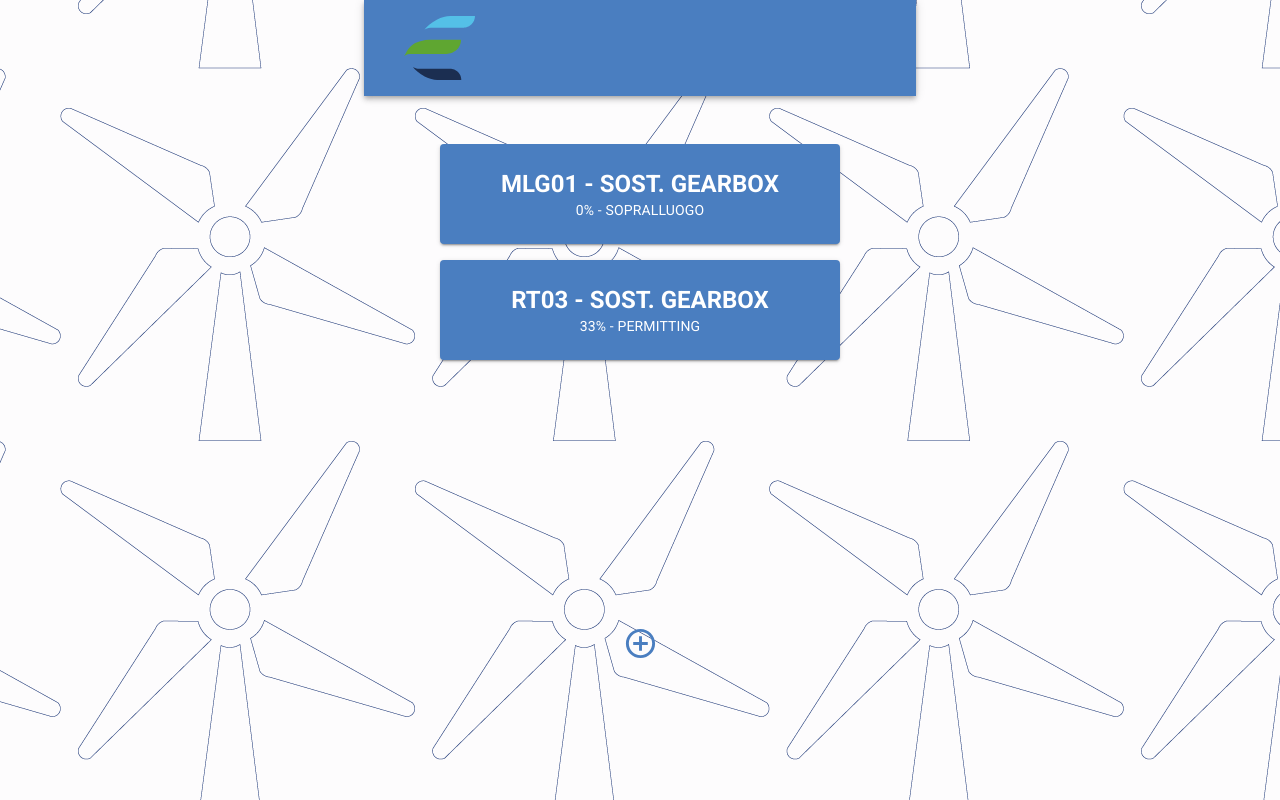
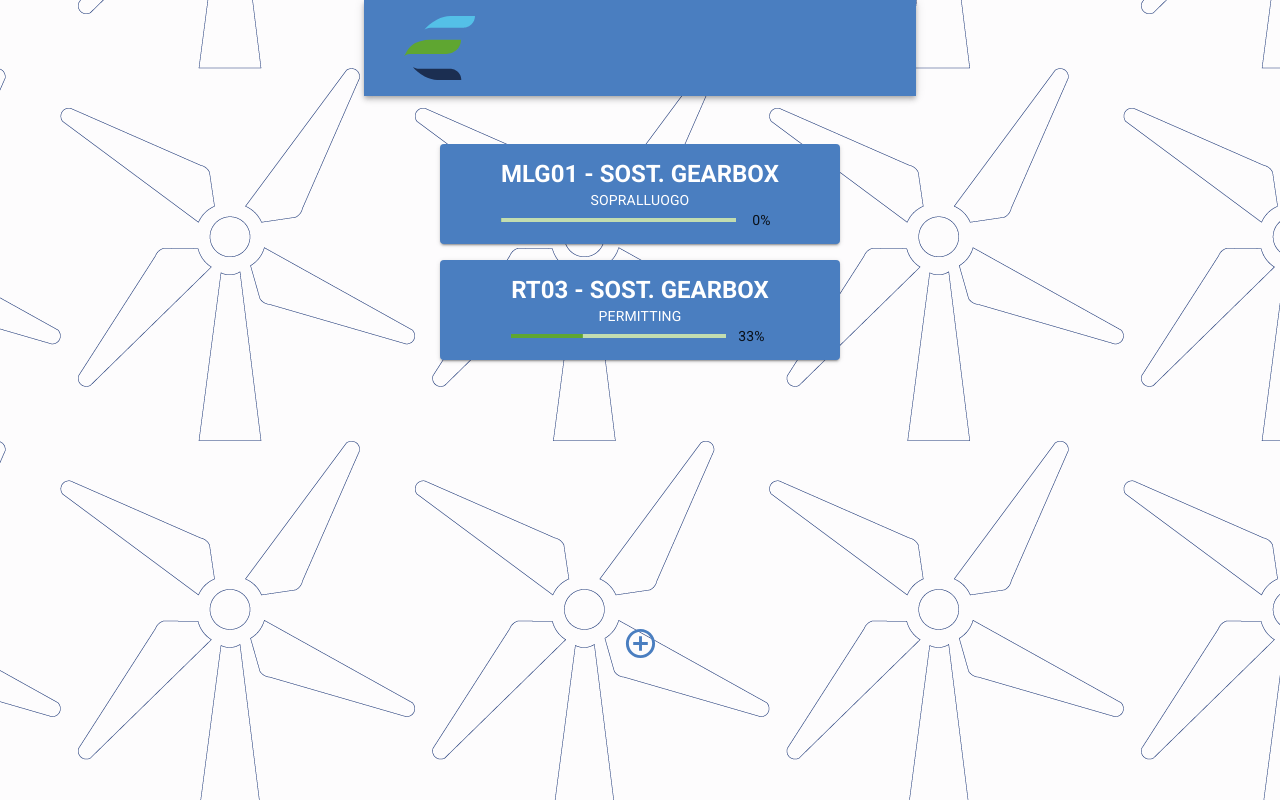
Before and after one commit to simone-lungarella/winforce, a React (Create React App) app: page / in a window 1280 px wide. Built offline with nearby package versions, Linux system fonts and the light colour scheme.

Commit message:
Created detail modal

```diff
--- a/src/App.js
+++ b/src/App.js
@@ -21,8 +21,14 @@ const theme = createTheme({
     },
     secondary: {
       light: '#ff7961',
-      main: '#f44336',
+      main: '#39621d',
       dark: '#ba000d',
+      contrastText: '#000',
+    },
+    success: {
+      light: '#ff7961',
+      main: '#5fa631',
+      dark: '#508929',
       contrastText: '#000',
     }
   },
@@ -35,19 +41,19 @@ const App = () => {
       id: "1",
       turbinName: "MLG01",
       operation: "Sost. Gearbox",
-      description: "Cantiere I.XXXX",
       creationDate: "29-05-2022 19:31",
       completedSteps: 0,
-      complete: false,
+      startEEMM: "01-06-2022",
+      startOOCC: ""
     },
     {
       id: "2",
       turbinName: "RT03",
       operation: "Sost. Gearbox",
-      description: "Cantiere I.XXXX",
       creationDate: "29-05-2022 17:12",
       completedSteps: 3,
-      complete: false
+      startEEMM: "01-06-2022",
+      startOOCC: "02-06-2022"
     }
   ];
 
--- a/src/StepList.js
+++ /dev/null
@@ -1,59 +0,0 @@
-import {
-    Box, Checkbox, FormControlLabel, Grid, Stack, Typography
-} from "@mui/material";
-import { default as React } from 'react';
-
-const formStyle = {
-    position: 'absolute',
-    top: '50%',
-    left: '50%',
-    transform: 'translate(-50%, -50%)',
-    width: 400,
-    bgcolor: 'background.paper',
-    border: '2px solid #284871',
-    boxShadow: 24,
-    p: 4,
-};
-
-const StepList = (props) => {
-
-
-    const handleCheckboxChange = (event) => {
-        event.target.checked ?
-            props.stepComplete(event.target.value) :
-            props.stepIncomplete(event.target.value);
-    }
-
-    return (
-        <Box sx={formStyle} >
-
-            <Stack direction="column" spacing={0} alignItems="center" justifyContent="top"
-                style={{ overflowY: "scroll", height: 200, width: "100%" }}>
-
-                <Grid container direction="row" alignItems="center" spacing={0} >
-                    {props.stepList.map((step) => {
-                        console.log(props.reachedStep);
-                        return (
-                            <Grid item xs={12} key={step.id}>
-                                <FormControlLabel
-                                    value={step.id}
-                                    control={<Checkbox size="large" color="success"
-                                        checked={(props.stepList[props.reachedStep]) == null || (step.id < (props.stepList[props.reachedStep]).id)}
-                                        disabled={(props.stepList[props.reachedStep]) != null && (step.id > (props.stepList[props.reachedStep]).id)}
-                                        onChange={handleCheckboxChange}
-                                    />}
-                                    label={<Typography variant="h5" >{step.name}</Typography>}
-                                    labelPlacement="end"
-                                />
-                            </Grid>
-                        );
-                    }
-                    )}
-                </Grid>
-
-            </Stack>
-        </Box >
-    );
-}
-
-export default StepList;
--- a/src/Turbine.js
+++ b/src/Turbine.js
@@ -1,10 +1,9 @@
 import {
     Box, Button,
-    Grid, Modal, Typography
+    Grid, LinearProgress, Modal, Typography
 } from "@mui/material";
 import React from 'react';
-import StepList from './StepList';
-
+import TurbineDetail from './TurbineDetail.js';
 
 const Turbine = (props) => {
 
@@ -21,17 +20,27 @@ const Turbine = (props) => {
     const stepsNames = props.steps.map(filtered => filtered.name);
     let reachedStep = stepsNames.length > 0 ? stepsNames[props.turbine.completedSteps] : "No step found";
     if (props.turbine.completedSteps === stepsNames.length) {
-        reachedStep = "COMPLETED";
+        reachedStep = "COMPLETATO";
     }
     const percentage = stepsNames.length > 0 && (props.turbine.completedSteps / stepsNames.length) * 100;
 
     return (
         <React.Fragment>
-            <Button style={{ width: 400, height: 100 }} variant="contained" onClick={() => setOpen(true)}>
+            <Button style={{ width: 400, height: 100 }} variant="contained" color={percentage === 100 ? "success" : "primary"} onClick={() => setOpen(true)}>
                 <Grid container direction="column" justifyContent="center" alignItems="center">
                     <Grid item xs={12}>
                         <Typography variant="h5"><b>{props.turbine.turbinName} - {props.turbine.operation}</b></Typography>
-                        <Typography variant="body2">{Math.floor(percentage)}% - {reachedStep}</Typography>
+                        <Typography variant="body2"> {reachedStep}</Typography>
+                        <Box sx={{ display: 'flex', alignItems: 'center' }}>
+                            <Box sx={{ width: '100%', mr: 1 }}>
+                                <LinearProgress color={percentage === 100 ? "secondary" : "success"} variant="determinate" value={percentage} />
+                            </Box>
+                            <Box sx={{ minWidth: 35 }}>
+                                <Typography variant="body2" color="text.primary">{`${Math.round(
+                                    percentage,
+                                )}%`}</Typography>
+                            </Box>
+                        </Box>
                     </Grid>
                 </Grid>
             </Button>
@@ -42,11 +51,12 @@ const Turbine = (props) => {
                 aria-describedby="modal-modal-description"
             >
                 <Box>
-                    <StepList
+                    <TurbineDetail
                         stepList={props.steps}
                         reachedStep={props.turbine.completedSteps}
                         stepComplete={handleStepComplete}
-                        stepIncomplete={handleStepIncomplete} />
+                        stepIncomplete={handleStepIncomplete}
+                        turbineMaster={props.turbine} />
                 </Box>
             </Modal>
         </React.Fragment>
--- /dev/null
+++ b/src/TurbineDetail.js
@@ -0,0 +1,92 @@
+import {
+    Box, Checkbox, FormControlLabel, LinearProgress, Grid, Stack, Typography
+} from "@mui/material";
+import { default as React } from 'react';
+
+const formStyle = {
+    position: 'absolute',
+    top: '50%',
+    left: '50%',
+    transform: 'translate(-50%, -50%)',
+    width: 350,
+    bgcolor: 'background.paper',
+    border: '2px solid #284871',
+    boxShadow: 24,
+    p: 4,
+};
+
+const TurbineDetail = (props) => {
+
+    const handleCheckboxChange = (event) => {
+        event.target.checked ?
+            props.stepComplete(event.target.value) :
+            props.stepIncomplete(event.target.value);
+    }
+
+    return (
+        <Box sx={formStyle} >
+            <Stack direction="column" alignItems="center" justifyContent="top"
+                style={{ overflowY: "scroll", height: 170, width: "100%" }}>
+
+                <Typography variant="h5" > <b>{props.turbineMaster.turbinName} - {props.turbineMaster.operation}</b></Typography>
+                <Box pt={3} />
+                <Grid container direction="row" alignItems="center" columnGap={2}>
+                    <Grid item xs={5}>
+                        <Typography variant="overline" > Creazione </Typography>
+                    </Grid>
+                    <Grid item xs={6}>
+                        <Typography variant="h6" > {props.turbineMaster.creationDate}</Typography>
+                    </Grid>
+                </Grid>
+                <Grid container direction="row" alignItems="center" columnGap={2}>
+                    <Grid item xs={5}>
+                        <Typography variant="overline" > Inizio attività EEMM </Typography>
+                    </Grid>
+                    <Grid item xs={6}>
+                        {props.turbineMaster.startEEMM &&
+                            <Typography variant="h6" > {props.turbineMaster.startEEMM} </Typography>
+                        }
+                    </Grid>
+                </Grid>
+                <Grid container direction="row" alignItems="center" columnGap={2}>
+                    <Grid item xs={5}>
+                        <Typography variant="overline" > Inizio attività OOCC </Typography>
+                    </Grid>
+                    <Grid item xs={6}>
+                        {props.turbineMaster.startOOCC &&
+                            <Typography variant="h6" > {props.turbineMaster.startOOCC} </Typography>
+                        }
+                    </Grid>
+                </Grid>
+            </Stack>
+            <LinearProgress color="success" variant="determinate" value={Math.floor(props.reachedStep * 100 / props.stepList.length)} />
+            <Box pt={2} />
+            <Stack direction="column" spacing={0} alignItems="center" justifyContent="top"
+                style={{ overflowY: "scroll", height: 200, width: "100%" }}>
+
+                <Grid container direction="row" alignItems="center" spacing={0} >
+                    {props.stepList.map((step) => {
+                        return (
+                            <Grid item xs={12} key={step.id}>
+                                <FormControlLabel
+                                    value={step.id}
+                                    control={<Checkbox size="large" color="success"
+                                        checked={(props.stepList[props.reachedStep]) == null || (step.id < (props.stepList[props.reachedStep]).id)}
+                                        disabled={(props.stepList[props.reachedStep]) != null && (step.id > (props.stepList[props.reachedStep]).id)}
+                                        onChange={handleCheckboxChange}
+                                    />}
+                                    label={<Typography variant="h5" >{step.name}</Typography>}
+                                    labelPlacement="end"
+                                />
+                            </Grid>
+                        );
+                    }
+                    )}
+                </Grid>
+
+            </Stack>
+        </Box >
+    );
+}
+
+export default TurbineDetail;
```
